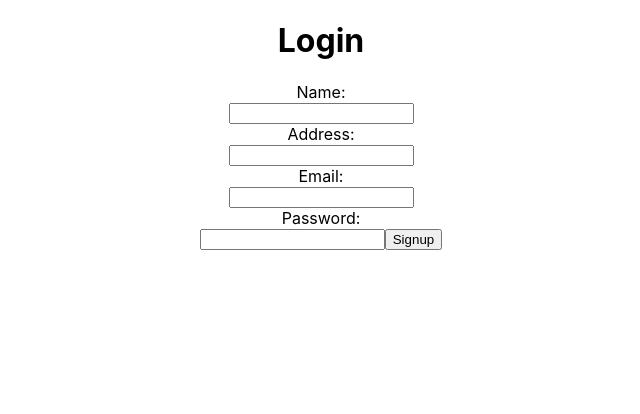
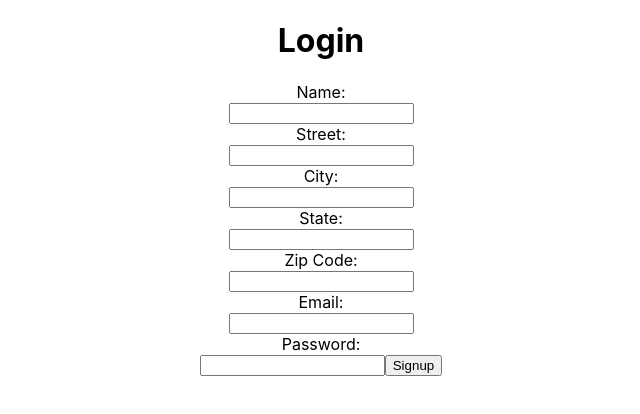
Before and after one commit to merecka/react-trick-or-treat, a React (Create React App) app: page /signup in a window 1280 px wide. Shown: the top 414 px of the page, without its empty margins (319-959 px from the left). Built offline with nearby package versions, Linux system fonts and the light colour scheme; no server answers.

Commit message:
App working on React 18.  No Google Map implemented.

```diff
--- a/src/components/Login.js
+++ b/src/components/Login.js
@@ -41,14 +41,14 @@ function Login({ setIsLoggedIn, users }) {
     <div>
       <form onSubmit={handleSubmit}>
         <h1>Login</h1>
-        <label for="fname">Username:</label><br />
+        <label>Username:</label><br />
         <input
           type="text"
           name="username"
           value={formData.username.toString()}
           onChange={handleChange}
         />
-        <label for="fname">Password:</label><br />
+        <label>Password:</label><br />
         <input
           type="password"
           name="password"
--- a/src/components/Map.js
+++ b/src/components/Map.js
@@ -1,12 +1,48 @@
 import React from "react";
+// import GoogleMapReact from 'google-map-react';
 
 function Map() {
 
-  return (
-    <div>
-        <h1>Map</h1>
-    </div>
-  );
+  // const AnyReactComponent = ({ text }) => (
+  //   <div style={{
+  //     color: 'white',
+  //     background: 'grey',
+  //     padding: '15px 10px',
+  //     display: 'inline-flex',
+  //     textAlign: 'center',
+  //     alignItems: 'center',
+  //     justifyContent: 'center',
+  //     borderRadius: '100%',
+  //     transform: 'translate(-50%, -50%)'
+  //   }}>
+  //     {text}
+  //   </div>
+  // );
+
+  // const defaultProps = {
+  //   center: {
+  //     lat: 39.44325637817383,
+  //     lng: -98.95733642578125
+  //   },
+  //   zoom: 11
+  // };
+
+  // return (
+  //   // Important! Always set the container height explicitly
+  //   <div style={{ height: '100vh', width: '100%' }}>
+  //     <GoogleMapReact
+  //       bootstrapURLKeys={{ key: "AIzaSyAZijEQx8GBD0nLNiyUllDtqR_JMI1JbFU" }}
+  //       defaultCenter={defaultProps.center}
+  //       defaultZoom={defaultProps.zoom}
+  //     >
+  //       <AnyReactComponent
+  //         lat={39.44325637817383}
+  //         lng={-98.95733642578125}
+  //         text="My Marker"
+  //       />
+  //     </GoogleMapReact>
+  //   </div>
+  // );
 }
 
 export default Map;
--- a/src/components/Signup.js
+++ b/src/components/Signup.js
@@ -47,7 +47,7 @@ function Signup({ setIsLoggedIn, users, setUsers }) {
   return (
     <form onSubmit={handleSubmit}>
       <h1>Login</h1>
-      <label for="fname">Name:</label><br />
+      <label>Name:</label><br />
       <input
         type="text"
         name="name"
@@ -55,11 +55,35 @@ function Signup({ setIsLoggedIn, users, setUsers }) {
         onChange={handleChange}
       />
       <br />
-      <label for="fname">Address:</label><br />
+      <label>Street:</label><br />
       <input
         type="text"
-        name="address"
-        value={formData.address}
+        name="street"
+        value={formData.street}
+        onChange={handleChange}
+      />
+      <br />
+      <label for="fname">City:</label><br />
+      <input
+        type="text"
+        name="city"
+        value={formData.city}
+        onChange={handleChange}
+      />
+      <br />
+      <label for="fname">State:</label><br />
+      <input
+        type="text"
+        name="state"
+        value={formData.state}
+        onChange={handleChange}
+      />
+      <br />
+      <label for="fname">Zip Code:</label><br />
+      <input
+        type="text"
+        name="zipcode"
+        value={formData.zipcode}
         onChange={handleChange}
       />
       <br />
--- a/src/components/host/Host.js
+++ b/src/components/host/Host.js
@@ -7,6 +7,7 @@ import HostMenu from "./HostMenu";
 
 function Host({ isLoggedIn }) {
   const { loggedInUser, setLoggedInUser } = useContext(UserContext);
+  const address = loggedInUser ? loggedInUser.street + ' ' + loggedInUser.city + ', ' + loggedInUser.state + ' ' + loggedInUser.zipcode : null;
 
   if (!isLoggedIn) return <Redirect to="/login" />;
 
@@ -35,8 +36,8 @@ function Host({ isLoggedIn }) {
     <div>
       <Header />
       <h1>Home!</h1>
-      <Map />
-      <h2>{loggedInUser.address}</h2>
+      {/* <Map /> */}
+      <h2>{address}</h2>
       <HostMenu onUpdateUser={updateLoggedInUser} />
     </div>
   );
--- a/src/components/host/HostMenu.js
+++ b/src/components/host/HostMenu.js
@@ -11,22 +11,15 @@ function HostMenu({onUpdateUser}) {
   const [toEdit, setToEdit] = useState(true);
 
   const currentYear = startTime.getFullYear();
-  // const startDate;
-  // const endDate;
 
   function handleSubmit(event) {
     event.preventDefault();
 
-    console.log(startTime.getHours());
-    console.log(startTime.getMinutes());
-    console.log(endTime.getHours());
-    console.log(endTime.getMinutes());
-
+    // January = 0, December = 11
     setStartDate(new Date(currentYear, 9, 31, startTime.getHours(), startTime.getMinutes(), 0));
     setEndDate(new Date(currentYear, 9, 31, endTime.getHours(), endTime.getMinutes(), 0));
     setToEdit(false);
     onUpdateUser(startDate, endDate);
-
   }
 
   function toggleEditMenu() {setToEdit(!toEdit) };
@@ -37,7 +30,7 @@ function HostMenu({onUpdateUser}) {
       <button onClick={toggleEditMenu} style={{ visibility: toEdit ? 'hidden': 'visible'}}>Edit</button>
       <div style={{ display: toEdit ? null : 'none'}}>
         <form onSubmit={handleSubmit}>
-          <label for="fname">Start Time:</label><br />
+          <label>Start Time:</label><br />
           <DatePicker
             selected={startTime}
             onChange={(date) => setStartTime(date)}
@@ -47,7 +40,7 @@ function HostMenu({onUpdateUser}) {
             timeCaption="Time"
             dateFormat="h:mm aa"
           />
-          <label for="fname">End Time:</label><br />
+          <label>End Time:</label><br />
           <DatePicker
             selected={endTime}
             onChange={(date) => setEndTime(date)}
```
